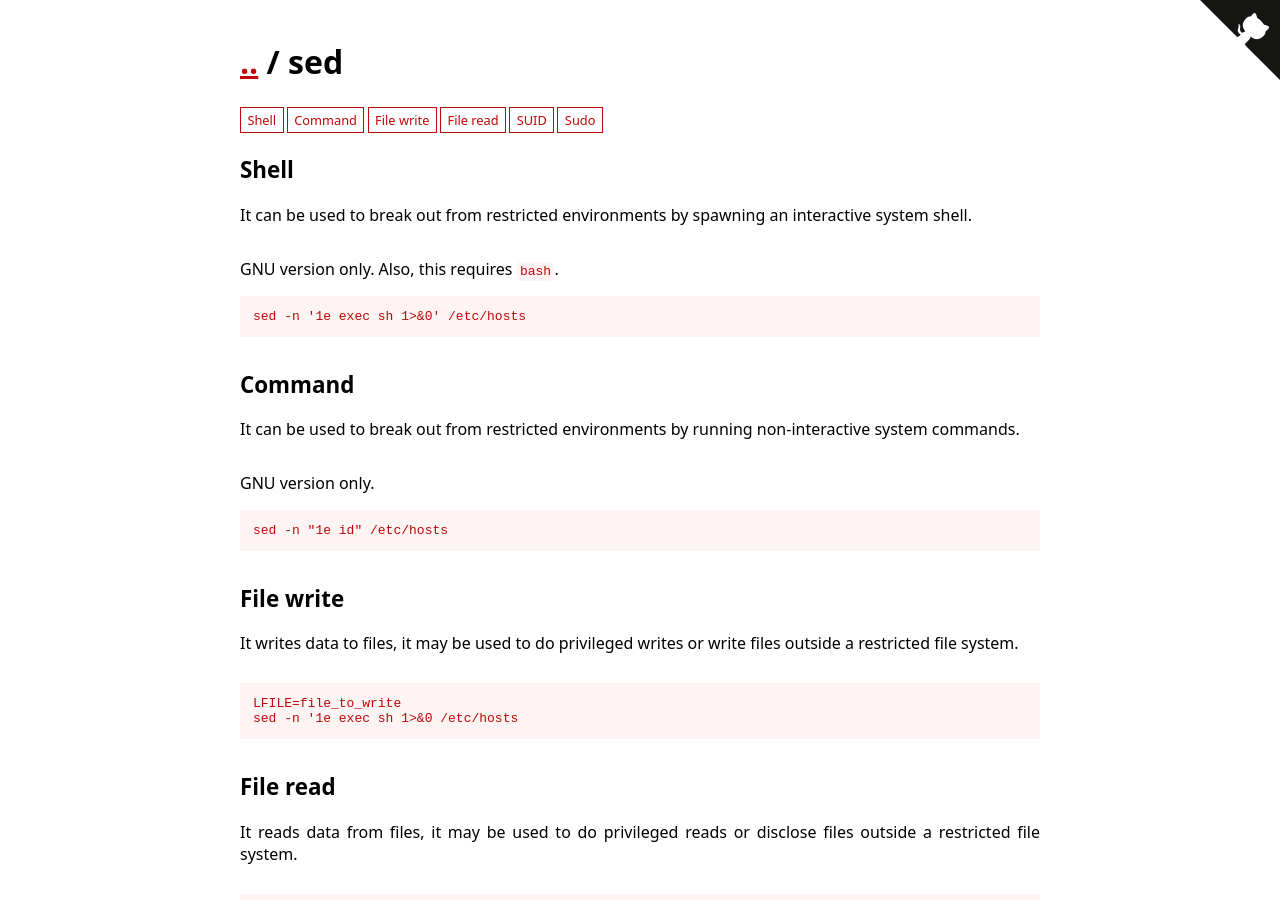
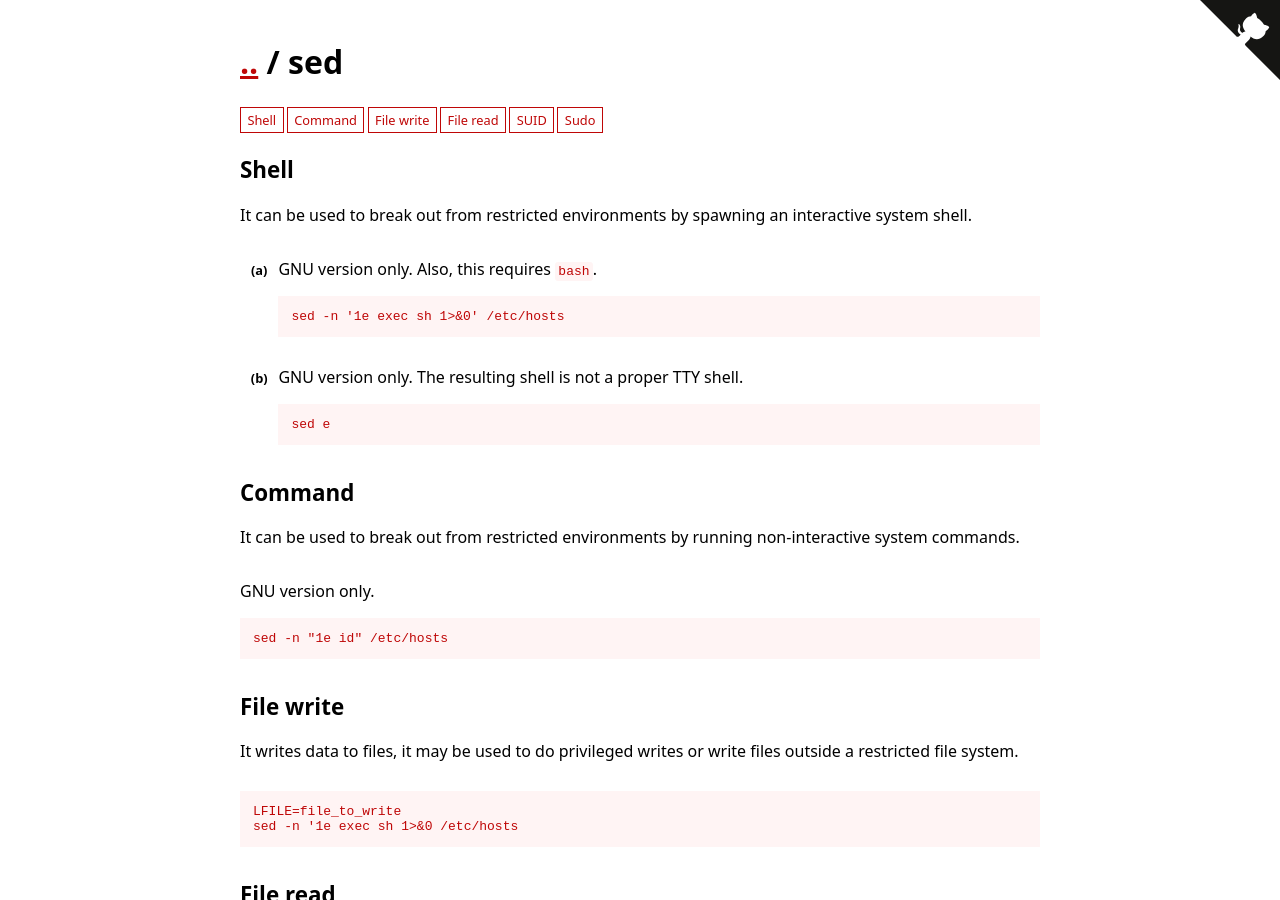
Before and after one commit to GTFOBins/GTFOBins.github.io, a Jekyll site: the page built from _gtfobins/sed.md, in a window 1280 px wide and 900 px high. Built offline with Jekyll 4.4.1, drawn with Linux system fonts in a browser that asks for light colours.

Commit message:
Add sed shell alternative example

```diff
--- a/_gtfobins/sed.md
+++ b/_gtfobins/sed.md
@@ -3,6 +3,8 @@ functions:
   shell:
     - description: GNU version only. Also, this requires `bash`.
       code: sed -n '1e exec sh 1>&0' /etc/hosts
+    - description: GNU version only. The resulting shell is not a proper TTY shell.
+      code: sed e
   command:
     - description: GNU version only.
       code: sed -n "1e id" /etc/hosts
```
